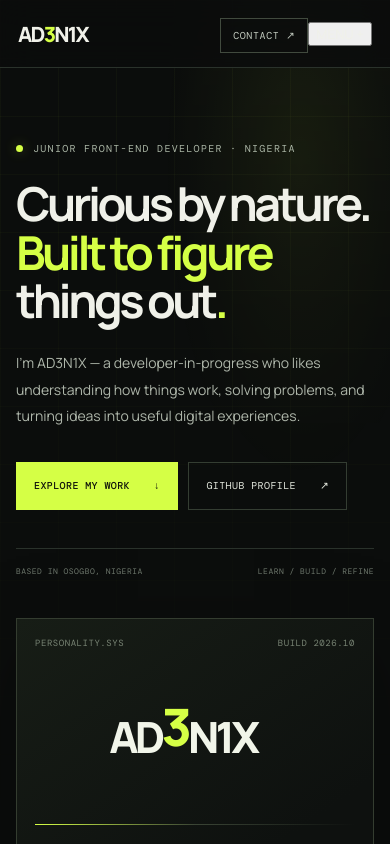
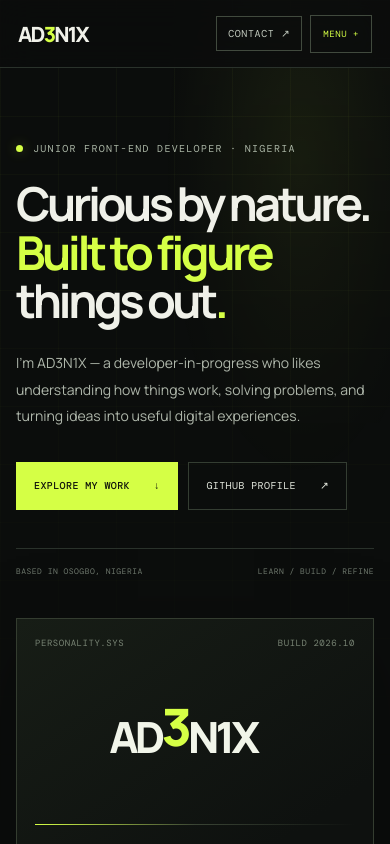
Before and after one commit to Ad3n1x/Portfolio, a React (Vite) app in the folder client/: page / in a window 390 px wide. Shown: the top 844 px of the page. Built offline with nearby package versions, Linux system fonts and the light colour scheme; no server answers.

Commit message:
Style interactive navigation and repository search

```diff
--- a/client/src/styles.css
+++ b/client/src/styles.css
@@ -58,3 +58,27 @@ button,a{ -webkit-tap-highlight-color:transparent }
   .contact-social>.arrow{grid-column:2;grid-row:1 / span 2}
   .principles{grid-template-columns:1fr}
 }
+
+
+/* Interaction upgrades: compact mobile navigation and searchable repository shelf */
+.header-actions{display:flex;align-items:center;gap:10px}
+.menu-toggle{display:none;background:transparent;border:1px solid #414a3e;color:var(--acid);padding:11px 12px;font:9px var(--mono);letter-spacing:.06em;cursor:pointer}
+.menu-toggle:hover,.menu-toggle:focus-visible{border-color:var(--acid);background:#171d14}
+.nav a:focus-visible,.header-contact:focus-visible,.btn:focus-visible,.project-links a:focus-visible,.case-study-toggle:focus-visible,.copy-email:focus-visible,.show-more:focus-visible,.repo-row:focus-visible{outline:2px solid var(--acid);outline-offset:4px}
+.repo-search-wrap{display:grid;grid-template-columns:1fr auto;gap:8px 12px;padding:14px 16px;border-bottom:1px solid #30382c;background:#151a12;align-items:center}
+.repo-search-wrap label{font:9px var(--mono);color:#a5b09a;letter-spacing:.06em}
+.repo-search-wrap>span{font:8px var(--mono);color:var(--acid)}
+.repo-search{grid-column:1 / -1;width:100%;min-width:0;background:#0c100b;color:#eef2e8;border:1px solid #3b4635;padding:12px 13px;font:11px var(--mono);outline:none;border-radius:0}
+.repo-search::placeholder{color:#697563}
+.repo-search:focus{border-color:var(--acid);box-shadow:0 0 0 2px #d5ff4518}
+.repo-no-results{margin:0;padding:24px 16px;color:#a5b09a;font-size:12px;line-height:1.7}
+@media(max-width:650px){
+  .header-actions{gap:8px}
+  .menu-toggle{display:inline-flex;align-items:center;justify-content:center;min-height:38px}
+  .header-contact{padding:10px 11px}
+  .nav.nav-open{display:flex;position:absolute;left:0;right:0;top:68px;padding:12px 18px 18px;background:rgba(11,13,12,.98);border-bottom:1px solid var(--line);flex-direction:column;gap:0;box-shadow:0 20px 28px #0006}
+  .nav.nav-open a{padding:15px 3px;border-bottom:1px solid #252d24;display:flex;justify-content:space-between;font-size:11px}
+  .nav.nav-open a:last-child{border-bottom:0}
+  .repo-search-wrap{padding:13px 11px}
+}
+@media(prefers-reduced-motion:reduce){.project-card,.btn,.arrow,.case-study-details{animation:none!important;transition:none!important}}
```
